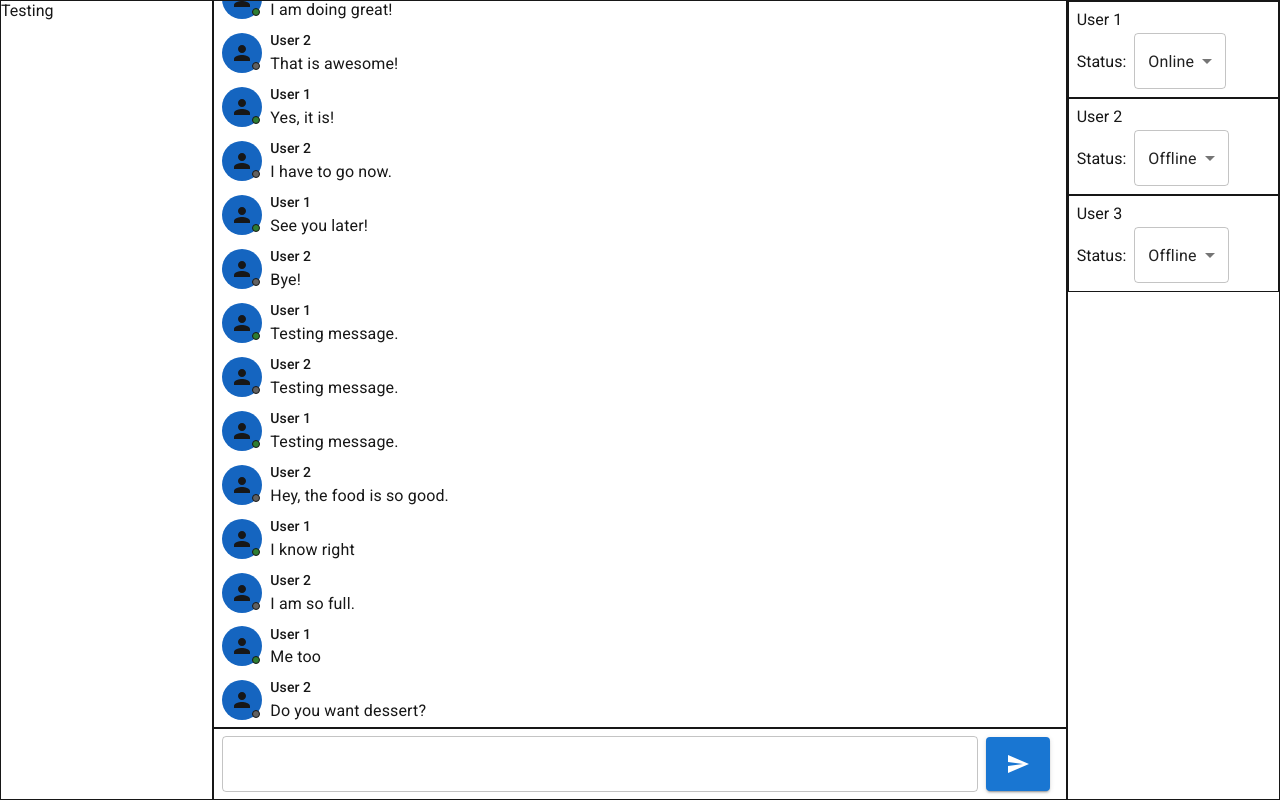
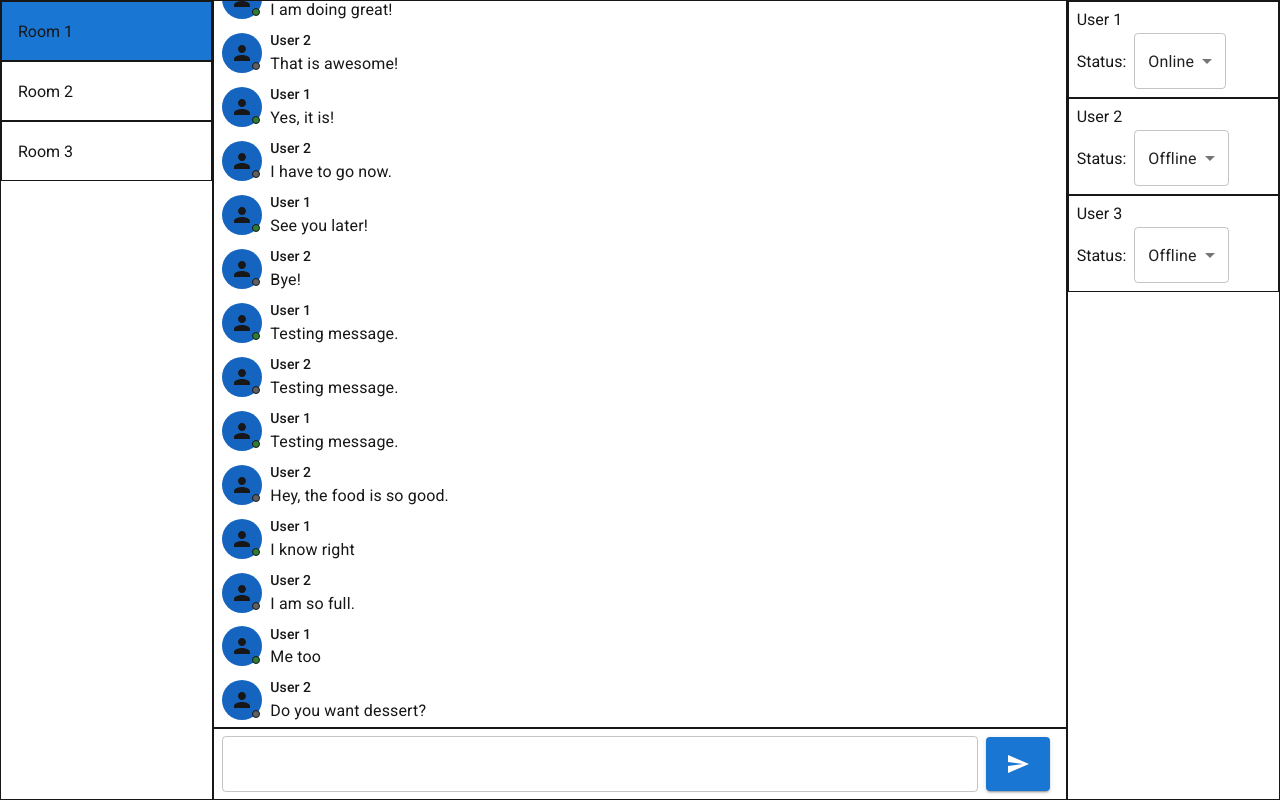
Before and after one commit to toy9986619/chatroom-performance-example, a Next.js app: page / in a window 1280 px wide. Built offline with nearby package versions, Linux system fonts and the light colour scheme.

Commit message:
feat: add room list basic structure

```diff
--- /dev/null
+++ b/app/RoomItem.js
@@ -0,0 +1,31 @@
+'use client';
+
+import { useCallback } from 'react';
+import { Box } from '@mui/material';
+
+const RoomItem = (props) => {
+  const { roomId = '', roomName, isSelected = false, onRoomClick = () => { } } = props;
+
+  const handleRoomClick = useCallback(() => {
+    onRoomClick(roomId);
+  }, [onRoomClick, roomId]);
+
+  return (
+    <Box
+      onClick={handleRoomClick}
+      height={60}
+      width="100%"
+      display="flex"
+      alignItems="center"
+      border="1px solid"
+      bgcolor={isSelected ? 'primary.main' : 'transparent'}
+      padding={(theme) => theme.spacing(0, 2)}
+    >
+      <Box width="100%">
+        {roomName}
+      </Box>
+    </Box>
+  );
+};
+
+export default RoomItem;
--- a/app/RoomList.js
+++ b/app/RoomList.js
@@ -1,9 +1,30 @@
+'use client';
+
+import { useState, useCallback } from 'react';
 import { Box } from '@mui/material';
 
-const RoomList = () => {
+import roomList from '@/mockData/room';
+import RoomItem from './RoomItem';
+
+const RoomList = (props) => {
+  const { selectedRoomId = '', onSelectRoom = () => { } } = props;
+  const [rooms, setRooms] = useState(roomList);
+
+  const handleRoomClick = useCallback((roomId) => {
+    onSelectRoom(roomId);
+  }, [onSelectRoom]);
+
   return (
     <Box border="1px solid" height="100%">
-      Testing
+      {rooms.map((room) => (
+        <RoomItem
+          key={room.id}
+          roomId={room.id}
+          onRoomClick={handleRoomClick}
+          roomName={room.name}
+          isSelected={selectedRoomId === room.id}
+        />
+      ))}
     </Box>
   );
 };
--- a/app/page.js
+++ b/app/page.js
@@ -1,3 +1,6 @@
+'use client';
+
+import { useState, useCallback } from 'react';
 import { Box } from '@mui/material';
 
 import RoomList from './RoomList';
@@ -5,13 +8,18 @@ import Chatroom from './Chatroom';
 import UserList from './UserList';
 
 export default function Home() {
+  const [selectedRoomId, setSelectedRoomId] = useState('roomId1');
+
+  const handleSelectRoom = useCallback((roomId) => {
+    setSelectedRoomId(roomId);
+  }, []);
 
   const roomList = (
-    <RoomList />
+    <RoomList selectedRoomId={selectedRoomId} onSelectRoom={handleSelectRoom} />
   );
 
   const chatroom = (
-    <Chatroom roomId="roomId1" key="roomId1" />
+    <Chatroom roomId={selectedRoomId} key={selectedRoomId} />
   );
 
   const userList = (
```
